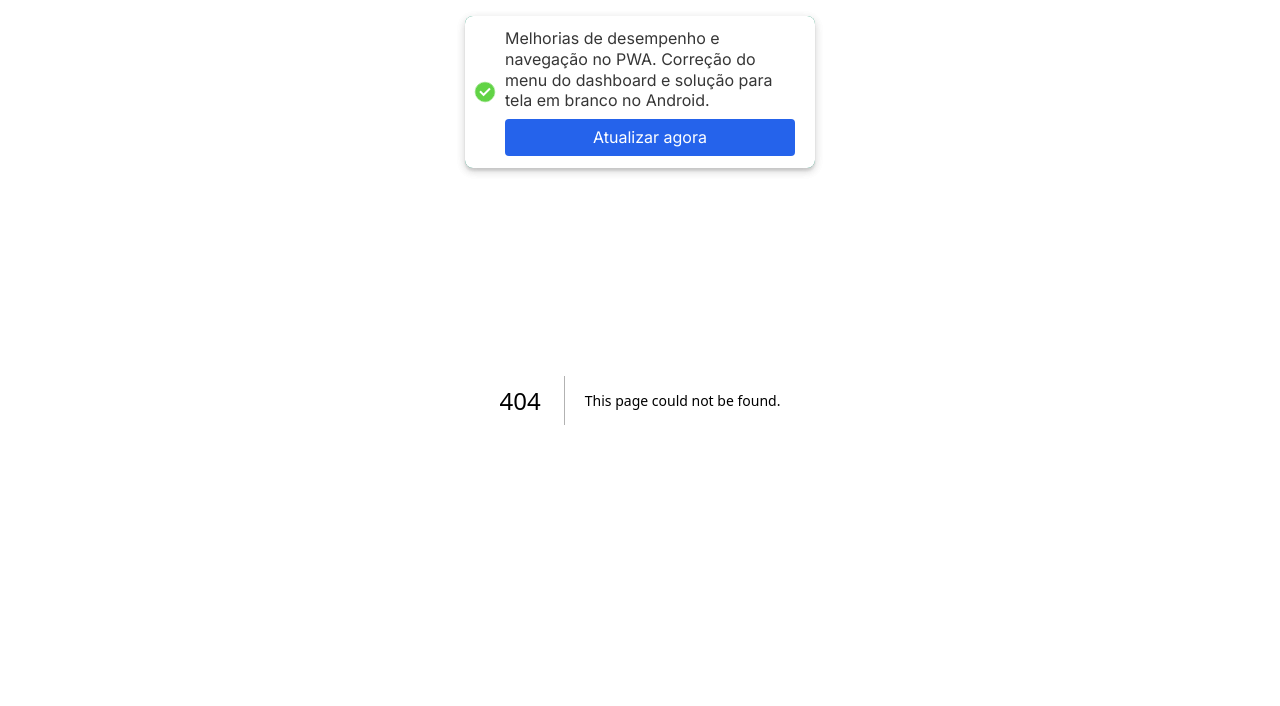
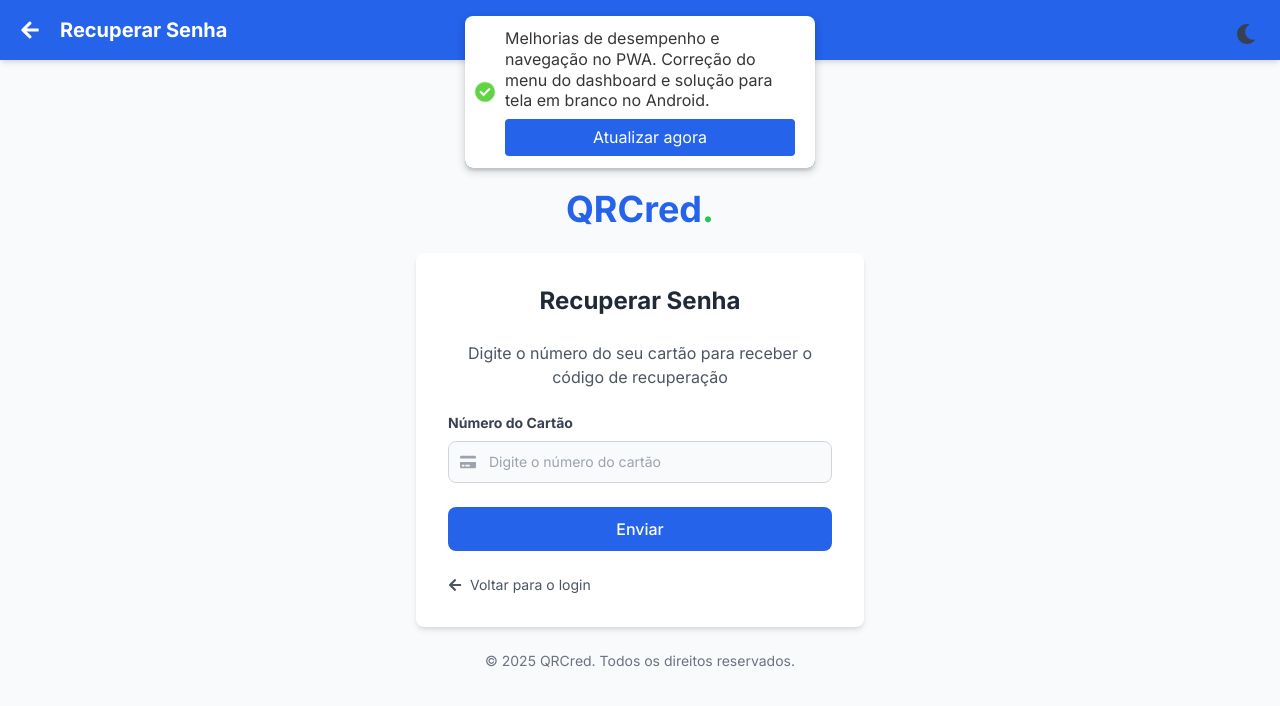
Before and after one commit to devdevmaster97/saspy, a Next.js app: page /recuperar-senha in a window 1280 px wide. Before the commit this address had no page. Shown: the top 706 px of the page. Built offline with nearby package versions, Linux system fonts and the light colour scheme.

Commit message:
enviar apenas 1 codigo no email de recuperaçao

```diff
--- /dev/null
+++ b/app/(auth)/recuperar-senha/page.tsx
@@ -0,0 +1,139 @@
+'use client';
+
+import { useState, useEffect } from 'react';
+import { useRouter } from 'next/navigation';
+import { FaCreditCard, FaArrowLeft } from 'react-icons/fa';
+import Logo from '../../components/Logo';
+import { toast } from 'react-hot-toast';
+import ThemeToggle from '../../components/ThemeToggle';
+import Header from '../../components/Header';
+
+export default function RecuperarSenhaPage() {
+  const [numeroCartao, setNumeroCartao] = useState('');
+  const [isLoading, setIsLoading] = useState(false);
+  const router = useRouter();
+  const [isMounted, setIsMounted] = useState(false);
+
+  useEffect(() => {
+    setIsMounted(true);
+  }, []);
+
+  const handleRecuperarSenha = async (e: React.FormEvent) => {
+    e.preventDefault();
+
+    if (!numeroCartao) {
+      toast.error('Por favor, informe o número do cartão');
+      return;
+    }
+
+    setIsLoading(true);
+
+    try {
+      const response = await fetch('/api/associado/recuperar-senha', {
+        method: 'POST',
+        headers: {
+          'Content-Type': 'application/json',
+        },
+        body: JSON.stringify({ numeroCartao }),
+      });
+
+      const data = await response.json();
+
+      if (data.success) {
+        toast.success('Código enviado com sucesso!');
+        router.push('/validar-codigo');
+      } else {
+        if (response.status === 429) {
+          toast.error('Aguarde 60 segundos antes de solicitar um novo código');
+        } else {
+          toast.error(data.message || 'Erro ao enviar código de recuperação');
+        }
+      }
+    } catch (error) {
+      console.error('Erro ao recuperar senha:', error);
+      toast.error('Ocorreu um erro ao tentar recuperar a senha');
+    } finally {
+      setIsLoading(false);
+    }
+  };
+
+  const handleVoltar = () => {
+    router.push('/login');
+  };
+
+  if (!isMounted) {
+    return null;
+  }
+
+  return (
+    <div className="min-h-screen bg-gray-50 dark:bg-gray-900 flex flex-col">
+      {/* Header com o toggle de tema */}
+      <div className="absolute top-4 right-4">
+        <ThemeToggle />
+      </div>
+
+      <Header title="Recuperar Senha" showBackButton onBackClick={handleVoltar} />
+
+      <main className="flex-1 flex flex-col items-center justify-center p-4">
+        <div className="w-full max-w-md">
+          <div className="flex justify-center mb-6">
+            <Logo size="lg" />
+          </div>
+
+          <div className="bg-white dark:bg-gray-800 shadow-md rounded-lg p-8">
+            <h1 className="text-2xl font-bold text-center text-gray-800 dark:text-gray-200 mb-6">
+              Recuperar Senha
+            </h1>
+
+            <p className="text-gray-600 dark:text-gray-300 mb-6 text-center">
+              Digite o número do seu cartão para receber o código de recuperação
+            </p>
+
+            <form onSubmit={handleRecuperarSenha}>
+              <div className="mb-6">
+                <label className="block text-gray-700 dark:text-gray-300 text-sm font-bold mb-2" htmlFor="numeroCartao">
+                  Número do Cartão
+                </label>
+                <div className="relative">
+                  <div className="absolute inset-y-0 left-0 flex items-center pl-3 pointer-events-none">
+                    <FaCreditCard className="text-gray-400" />
+                  </div>
+                  <input
+                    id="numeroCartao"
+                    type="text"
+                    value={numeroCartao}
+                    onChange={(e) => setNumeroCartao(e.target.value)}
+                    className="bg-gray-50 dark:bg-gray-700 border border-gray-300 dark:border-gray-600 text-gray-900 dark:text-gray-100 text-sm rounded-lg focus:ring-blue-500 focus:border-blue-500 block w-full pl-10 p-2.5"
+                    placeholder="Digite o número do cartão"
+                  />
+                </div>
+              </div>
+
+              <button
+                type="submit"
+                disabled={isLoading}
+                className="w-full flex justify-center items-center bg-blue-600 hover:bg-blue-700 focus:ring-4 focus:ring-blue-300 font-medium rounded-lg text-white px-5 py-2.5 transition-colors disabled:opacity-50"
+              >
+                {isLoading ? 'Enviando...' : 'Enviar'}
+              </button>
+            </form>
+
+            <div className="mt-6 text-center">
+              <button
+                onClick={handleVoltar}
+                className="text-sm text-gray-600 dark:text-gray-400 hover:underline flex items-center justify-center gap-2"
+              >
+                <FaArrowLeft />
+                Voltar para o login
+              </button>
+            </div>
+          </div>
+
+          <div className="text-center text-sm text-gray-500 dark:text-gray-400 mt-6">
+            <p>© {new Date().getFullYear()} QRCred. Todos os direitos reservados.</p>
+          </div>
+        </div>
+      </main>
+    </div>
+  );
+}
--- /dev/null
+++ b/app/api/associado/recuperar-senha/route.ts
@@ -0,0 +1,53 @@
+import { NextResponse } from 'next/server';
+
+// Variável global para controlar o tempo entre solicitações
+let ultimaSolicitacao: { [key: string]: number } = {};
+
+export async function POST(request: Request) {
+  try {
+    const body = await request.json();
+    const { numeroCartao } = body;
+
+    if (!numeroCartao) {
+      return NextResponse.json(
+        { success: false, message: 'Número do cartão é obrigatório' },
+        { status: 400 }
+      );
+    }
+
+    // Verifica se já houve uma solicitação recente para este cartão
+    const agora = Date.now();
+    const ultimaSolicitacaoCartao = ultimaSolicitacao[numeroCartao] || 0;
+    const tempoDecorrido = agora - ultimaSolicitacaoCartao;
+
+    // Se já houve uma solicitação nos últimos 60 segundos, retorna erro
+    if (tempoDecorrido < 60000) {
+      return NextResponse.json(
+        {
+          success: false,
+          message: 'Aguarde 60 segundos antes de solicitar um novo código'
+        },
+        { status: 429 }
+      );
+    }
+
+    // Atualiza o timestamp da última solicitação
+    ultimaSolicitacao[numeroCartao] = agora;
+
+    // Aqui você deve implementar a lógica de recuperação de senha
+    // Por exemplo, gerar um código, enviar SMS, etc.
+
+    // Por enquanto, vamos apenas simular o sucesso
+    return NextResponse.json({
+      success: true,
+      message: 'Código de recuperação enviado com sucesso'
+    });
+
+  } catch (error) {
+    console.error('Erro ao processar recuperação de senha:', error);
+    return NextResponse.json(
+      { success: false, message: 'Erro ao processar recuperação de senha' },
+      { status: 500 }
+    );
+  }
+}
--- /dev/null
+++ b/app/components/ThemeToggle.tsx
@@ -0,0 +1,26 @@
+'use client';
+
+import { useTheme } from '@/app/contexts/ThemeContext';
+import { FaMoon, FaSun } from 'react-icons/fa';
+
+interface ThemeToggleProps {
+  className?: string;
+}
+
+export default function ThemeToggle({ className = '' }: ThemeToggleProps) {
+  const { theme, toggleTheme } = useTheme();
+
+  return (
+    <button
+      onClick={toggleTheme}
+      aria-label={`Alternar para modo ${theme === 'light' ? 'escuro' : 'claro'}`}
+      className={`p-2 rounded-full transition-colors ${className} ${
+        theme === 'light'
+          ? 'text-gray-700 hover:bg-gray-200'
+          : 'text-yellow-200 hover:bg-gray-700'
+      }`}
+    >
+      {theme === 'light' ? <FaMoon className="w-5 h-5" /> : <FaSun className="w-5 h-5" />}
+    </button>
+  );
+}
--- /dev/null
+++ b/app/contexts/ThemeContext.tsx
@@ -0,0 +1,76 @@
+'use client';
+
+import React, { createContext, useContext, useEffect, useState } from 'react';
+
+type ThemeContextType = {
+  theme: 'light' | 'dark';
+  toggleTheme: () => void;
+};
+
+// Criar contexto com valores padrão
+export const ThemeContext = createContext<ThemeContextType>({
+  theme: 'light',
+  toggleTheme: () => {},
+});
+
+// Hook personalizado para facilitar o uso do contexto
+export const useTheme = () => useContext(ThemeContext);
+
+// Componente provider para envolver a aplicação
+export default function ThemeProvider({ children }: { children: React.ReactNode }) {
+  // Estado para armazenar o tema atual
+  const [theme, setTheme] = useState<'light' | 'dark'>('light');
+  const [mounted, setMounted] = useState(false);
+
+  // Função para alternar entre temas
+  const toggleTheme = () => {
+    const newTheme = theme === 'light' ? 'dark' : 'light';
+    setTheme(newTheme);
+    localStorage.setItem('theme', newTheme);
+
+    // Aplicar classe no elemento HTML para o Tailwind
+    if (newTheme === 'dark') {
+      document.documentElement.classList.add('dark');
+    } else {
+      document.documentElement.classList.remove('dark');
+    }
+  };
+
+  // Inicializar tema do localStorage ou da preferência do sistema
+  useEffect(() => {
+    setMounted(true);
+
+    // Verificar tema salvo no localStorage
+    const savedTheme = localStorage.getItem('theme');
+
+    // Se tem um tema salvo, usar ele
+    if (savedTheme && (savedTheme === 'light' || savedTheme === 'dark')) {
+      setTheme(savedTheme);
+
+      if (savedTheme === 'dark') {
+        document.documentElement.classList.add('dark');
+      }
+    }
+    // Se não tem, verificar preferência do sistema
+    else {
+      const prefersDark = window.matchMedia('(prefers-color-scheme: dark)').matches;
+
+      if (prefersDark) {
+        setTheme('dark');
+        document.documentElement.classList.add('dark');
+        localStorage.setItem('theme', 'dark');
+      }
+    }
+  }, []);
+
+  // Para evitar problemas de hidratação, só renderizar após a montagem
+  if (!mounted) {
+    return <>{children}</>;
+  }
+
+  return (
+    <ThemeContext.Provider value={{ theme, toggleTheme }}>
+      {children}
+    </ThemeContext.Provider>
+  );
+}
```
